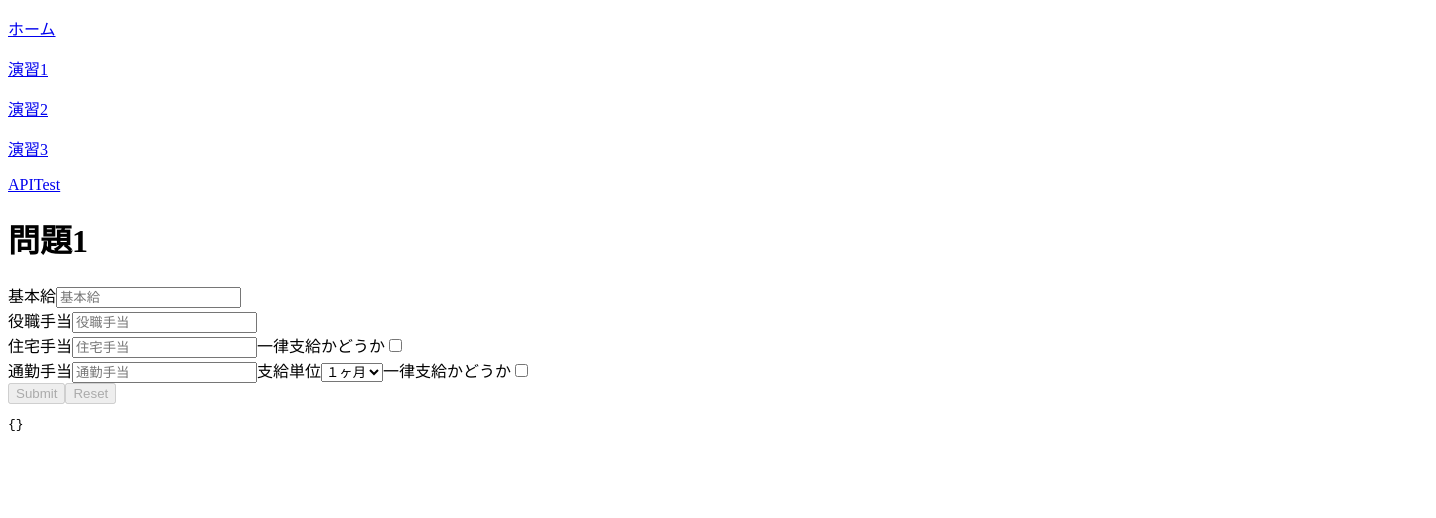
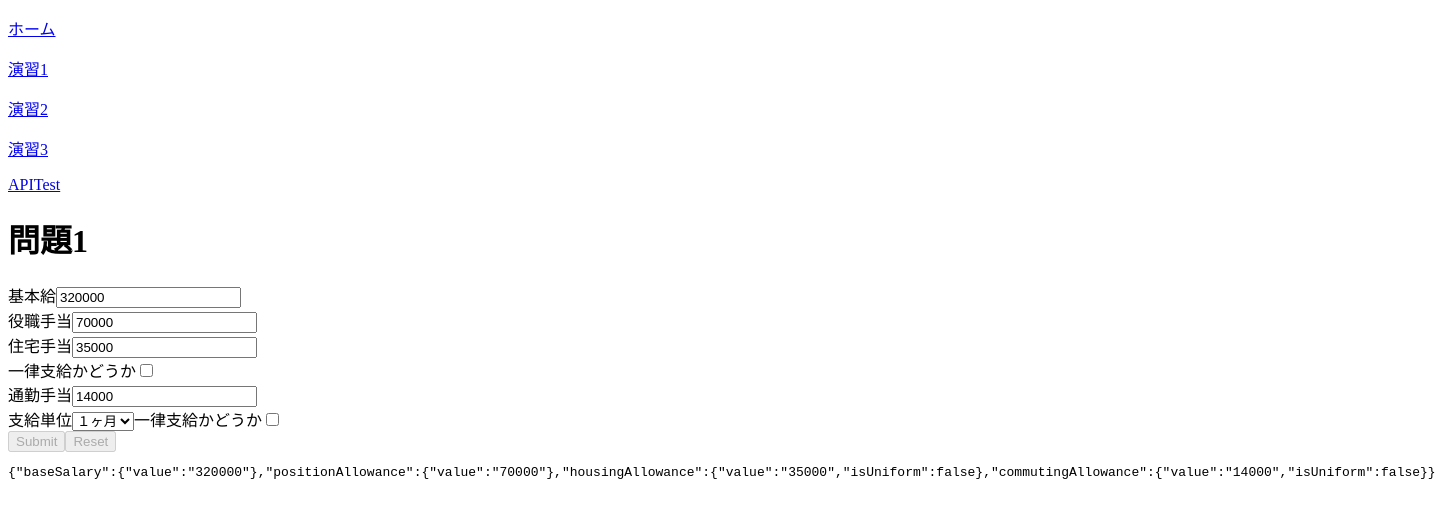
Before and after one commit to borashisan/mini-payroll, a React (Create React App) app in the folder frontend/: page /practice1 in a window 1280 px wide. Shown: the top 518 px of the page, 1436 px wide, since content can reach past the window. Built offline with nearby package versions, Linux system fonts and the light colour scheme.

Commit message:
フロントのバリデーションを実装

```diff
--- a/frontend/src/pages/Practice1.tsx
+++ b/frontend/src/pages/Practice1.tsx
@@ -10,6 +10,29 @@ const onSubmit = async (values: object): Promise<void> => {
   window.alert(JSON.stringify(values))
 }
 
+const initialValues = {
+  baseSalary: { value: '320000' },
+  positionAllowance: { value: '70000' },
+  housingAllowance: { value: '35000', isUniform: false },
+  commutingAllowance: { value: '14000', isUniform: false }
+}
+
+type ErrorMessage = string | undefined
+
+const required = (value: any): ErrorMessage =>
+  value !== undefined ? undefined : '値を入力してください'
+
+const mustBeNumber = (value: any): ErrorMessage =>
+  isNaN(value) ? '数値を入力してください' : undefined
+
+const composeValidators =
+  (...validators: Array<(value: any) => ErrorMessage>) =>
+    (value: any) =>
+      validators.reduce(
+        (error: ErrorMessage, validator) => error ?? validator(value),
+        undefined
+      )
+
 const Practice1: FC = () => {
   return (
     <>
@@ -17,34 +40,50 @@ const Practice1: FC = () => {
       <div>
         <Form
           onSubmit={onSubmit}
+          initialValues={initialValues}
           render={({ handleSubmit, form, submitting, pristine, values }) => (
             <form onSubmit={handleSubmit}>
               <div>
-                <label>基本給</label>
                 <Field
                   name="baseSalary.value"
-                  component="input"
-                  type="text"
-                  placeholder="基本給"
-                />
+                  validate={composeValidators(required, mustBeNumber)}
+                >
+                  {({ input, meta }) => (
+                    <div>
+                      <label>基本給</label>
+                      <input {...input} type="text" placeholder="基本給" />
+                      {meta.error ?? meta.touched ?? <span>{meta.error}</span>}
+                    </div>
+                  )}
+                </Field>
               </div>
               <div>
-                <label>役職手当</label>
                 <Field
                   name="positionAllowance.value"
-                  component="input"
-                  type="text"
-                  placeholder="役職手当"
-                />
+                  validate={composeValidators(required, mustBeNumber)}
+                >
+                  {({ input, meta }) => (
+                    <div>
+                      <label>役職手当</label>
+                      <input {...input} type="text" placeholder="役職手当" />
+                      {meta.error ?? meta.touched ?? <span>{meta.error}</span>}
+                    </div>
+                  )}
+                </Field>
               </div>
               <div>
-                <label>住宅手当</label>
                 <Field
                   name="housingAllowance.value"
-                  component="input"
-                  type="text"
-                  placeholder="住宅手当"
-                />
+                  validate={composeValidators(required, mustBeNumber)}
+                >
+                  {({ input, meta }) => (
+                    <div>
+                      <label>住宅手当</label>
+                      <input {...input} type="text" placeholder="住宅手当" />
+                      {meta.error ?? meta.touched ?? <span>{meta.error}</span>}
+                    </div>
+                  )}
+                </Field>
                 <label>一律支給かどうか</label>
                 <Field
                   name="housingAllowance.isUniform"
@@ -53,13 +92,18 @@ const Practice1: FC = () => {
                 />
               </div>
               <div>
-                <label>通勤手当</label>
                 <Field
                   name="commutingAllowance.value"
-                  component="input"
-                  type="text"
-                  placeholder="通勤手当"
-                />
+                  validate={composeValidators(required, mustBeNumber)}
+                >
+                  {({ input, meta }) => (
+                    <div>
+                      <label>通勤手当</label>
+                      <input {...input} type="text" placeholder="通勤手当" />
+                      {meta.error ?? meta.touched ?? <span>{meta.error}</span>}
+                    </div>
+                  )}
+                </Field>
                 <label>支給単位</label>
                 <Field
                   name="commutingAllowance.payUnit"
```
